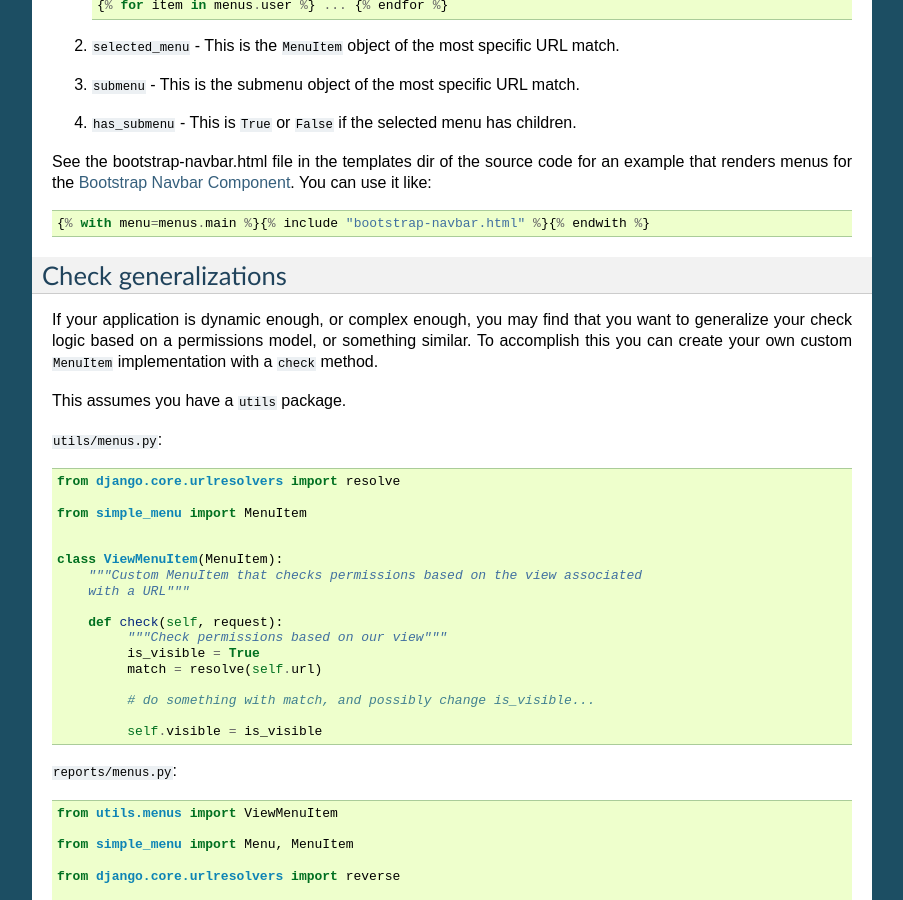
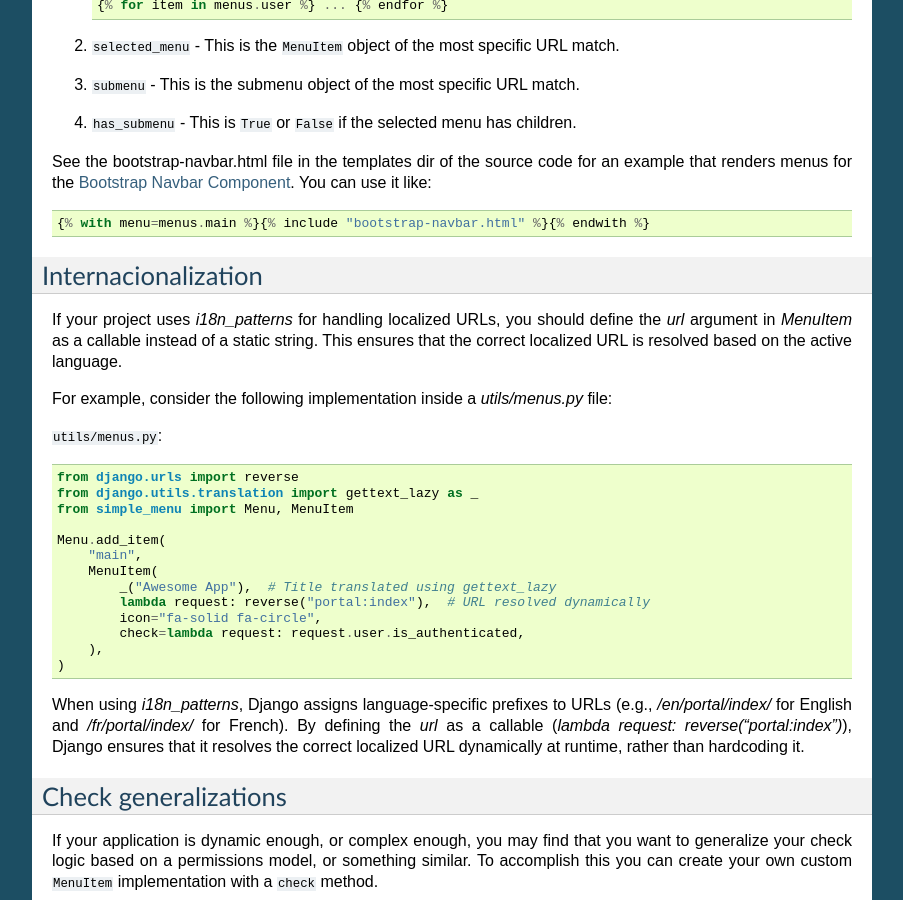
Before and after one commit to jazzband/django-simple-menu, a Sphinx documentation site: the page built from docs/usage.rst, in a window 1280 px wide and 900 px high, scrolled down 1913 px. Shown: the whole window, without its empty margins (198-1101 px from the left). Built offline with Sphinx 7.4.7, drawn with Linux system fonts in a browser that asks for light colours; the version number could not be read and is left out.

Commit message:
Doc: how to deal with i18n_patterns
Explaining in docs how to set url parm when django uses i18n_patterns

```diff
--- a/docs/usage.rst
+++ b/docs/usage.rst
@@ -125,6 +125,34 @@
     {% with menu=menus.main %}{% include "bootstrap-navbar.html" %}{% endwith %}
 
 
+Internacionalization
+--------------------
+
+If your project uses `i18n_patterns` for handling localized URLs, you should define the `url`
+argument in `MenuItem` as a callable instead of a static string. This ensures that the correct
+localized URL is resolved based on the active language.
+
+For example, consider the following implementation inside a `utils/menus.py` file:
+
+``utils/menus.py``::
+
+    from django.urls import reverse
+    from django.utils.translation import gettext_lazy as _
+    from simple_menu import Menu, MenuItem
+
+    Menu.add_item(
+        "main",
+        MenuItem(
+            _("Awesome App"),  # Title translated using gettext_lazy
+            lambda request: reverse("portal:index"),  # URL resolved dynamically
+            icon="fa-solid fa-circle",
+            check=lambda request: request.user.is_authenticated,
+        ),
+    )
+
+When using `i18n_patterns`, Django assigns language-specific prefixes to URLs (e.g., `/en/portal/index/` for English and `/fr/portal/index/` for French). By defining the `url` as a callable (`lambda request: reverse("portal:index")`), Django ensures that it resolves the correct localized URL dynamically at runtime, rather than hardcoding it.
+
+
 Check generalizations
 ---------------------
 
```
